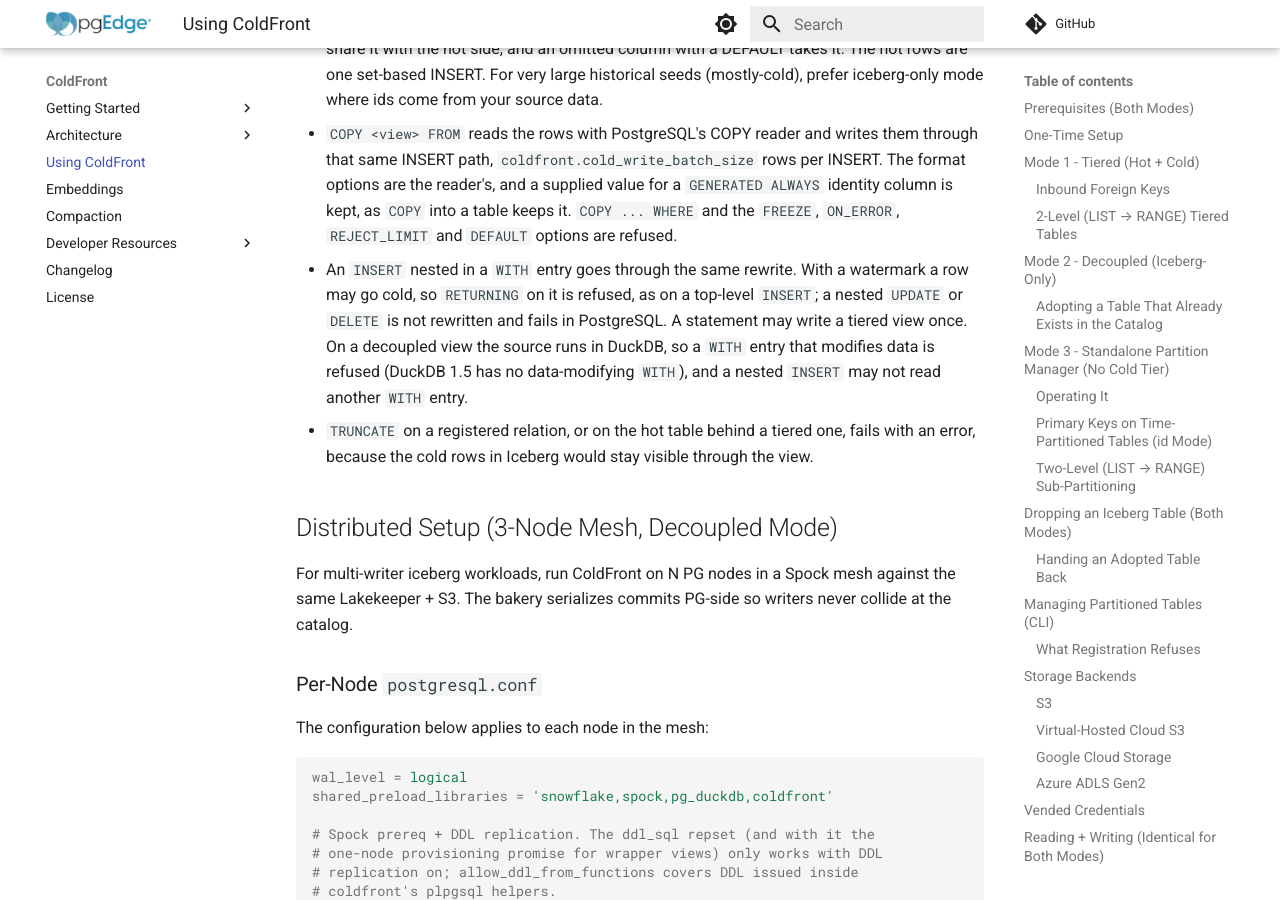
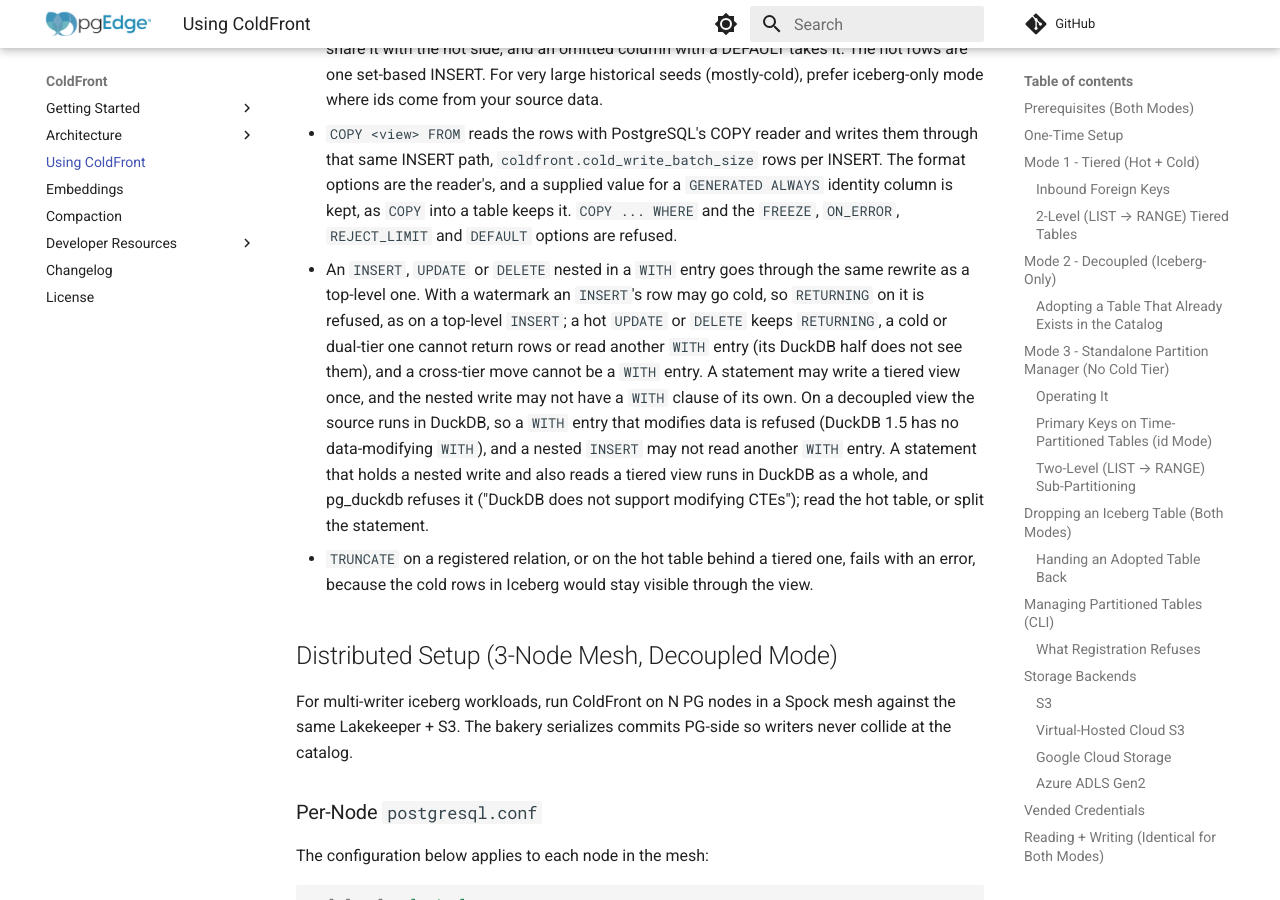
Before and after one commit to pgEdge/coldfront, an MkDocs documentation site: the page built from docs/usage.md, in a window 1280 px wide and 900 px high, scrolled down 19835 px. Built offline with MkDocs 1.6.1 and Material for MkDocs 9.7.7, drawn with Linux system fonts in a browser that asks for light colours; comment, search, counter and statistics services are not loaded.

Commit message:
feat: an UPDATE or DELETE nested in WITH goes through the rewrite

```diff
--- a/docs/usage.md
+++ b/docs/usage.md
@@ -965,13 +965,19 @@ Keep the following caveats in mind when running either mode:
   `GENERATED ALWAYS` identity column is kept, as `COPY` into a table keeps it.
   `COPY ... WHERE` and the `FREEZE`, `ON_ERROR`, `REJECT_LIMIT` and `DEFAULT`
   options are refused.
-- An `INSERT` nested in a `WITH` entry goes through the same rewrite. With a
-  watermark a row may go cold, so `RETURNING` on it is refused, as on a
-  top-level `INSERT`; a nested `UPDATE` or `DELETE` is not rewritten and fails
-  in PostgreSQL. A statement may write a tiered view once. On a decoupled view
-  the source runs in DuckDB, so a `WITH` entry that modifies data is refused
-  (DuckDB 1.5 has no data-modifying `WITH`), and a nested `INSERT` may not
-  read another `WITH` entry.
+- An `INSERT`, `UPDATE` or `DELETE` nested in a `WITH` entry goes through the
+  same rewrite as a top-level one. With a watermark an `INSERT`'s row may go
+  cold, so `RETURNING` on it is refused, as on a top-level `INSERT`; a hot
+  `UPDATE` or `DELETE` keeps `RETURNING`, a cold or dual-tier one cannot
+  return rows or read another `WITH` entry (its DuckDB half does not see
+  them), and a cross-tier move cannot be a `WITH` entry. A statement may write
+  a tiered view once, and the nested write may not have a `WITH` clause of
+  its own. On a decoupled view the source runs in DuckDB, so a `WITH` entry
+  that modifies data is refused (DuckDB 1.5 has no data-modifying `WITH`), and
+  a nested `INSERT` may not read another `WITH` entry. A statement that holds
+  a nested write and also reads a tiered view runs in DuckDB as a whole, and
+  pg_duckdb refuses it ("DuckDB does not support modifying CTEs"); read the
+  hot table, or split the statement.
 - `TRUNCATE` on a registered relation, or on the hot table behind a tiered one,
   fails with an error, because the cold rows in Iceberg would stay visible
   through the view.
```
Also changed, not shown: docs/architecture_tiered.md (+18 -12 lines), docs/changelog.md (+10 -4 lines), 12 other files.
